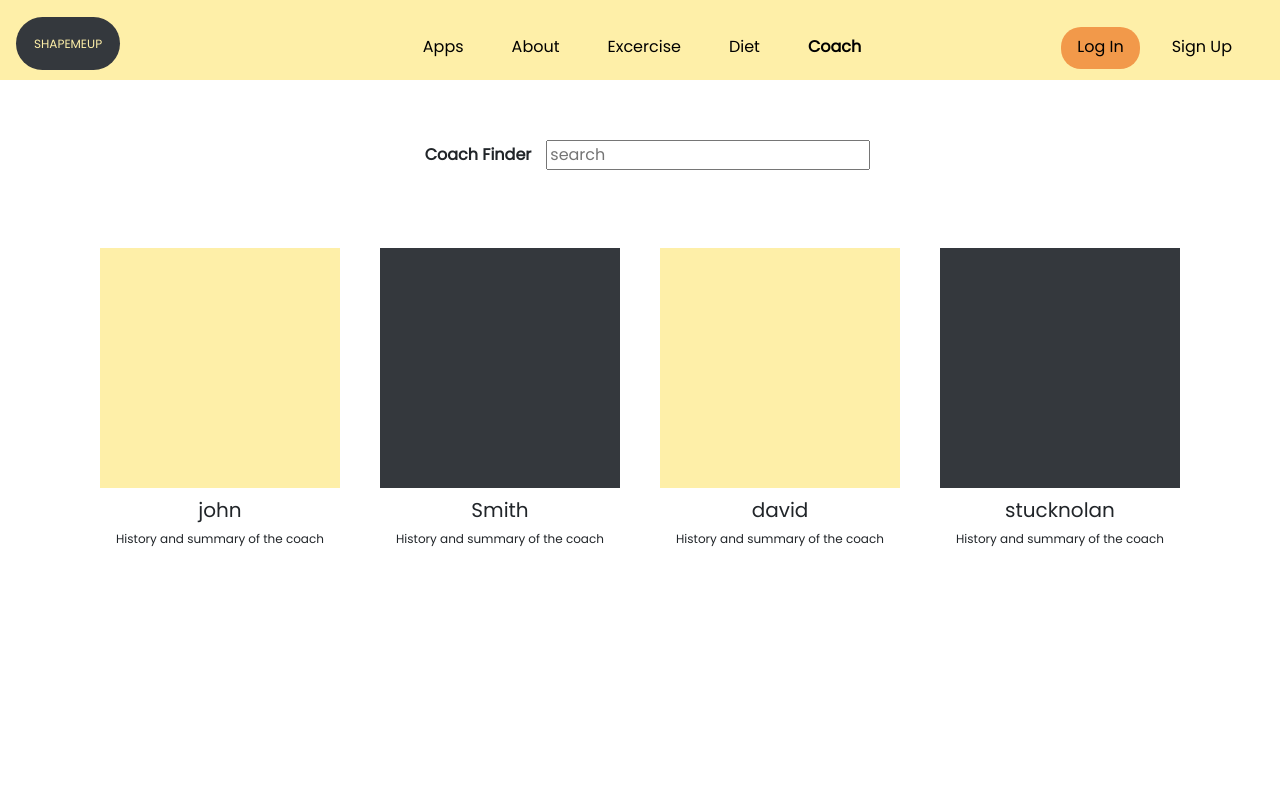
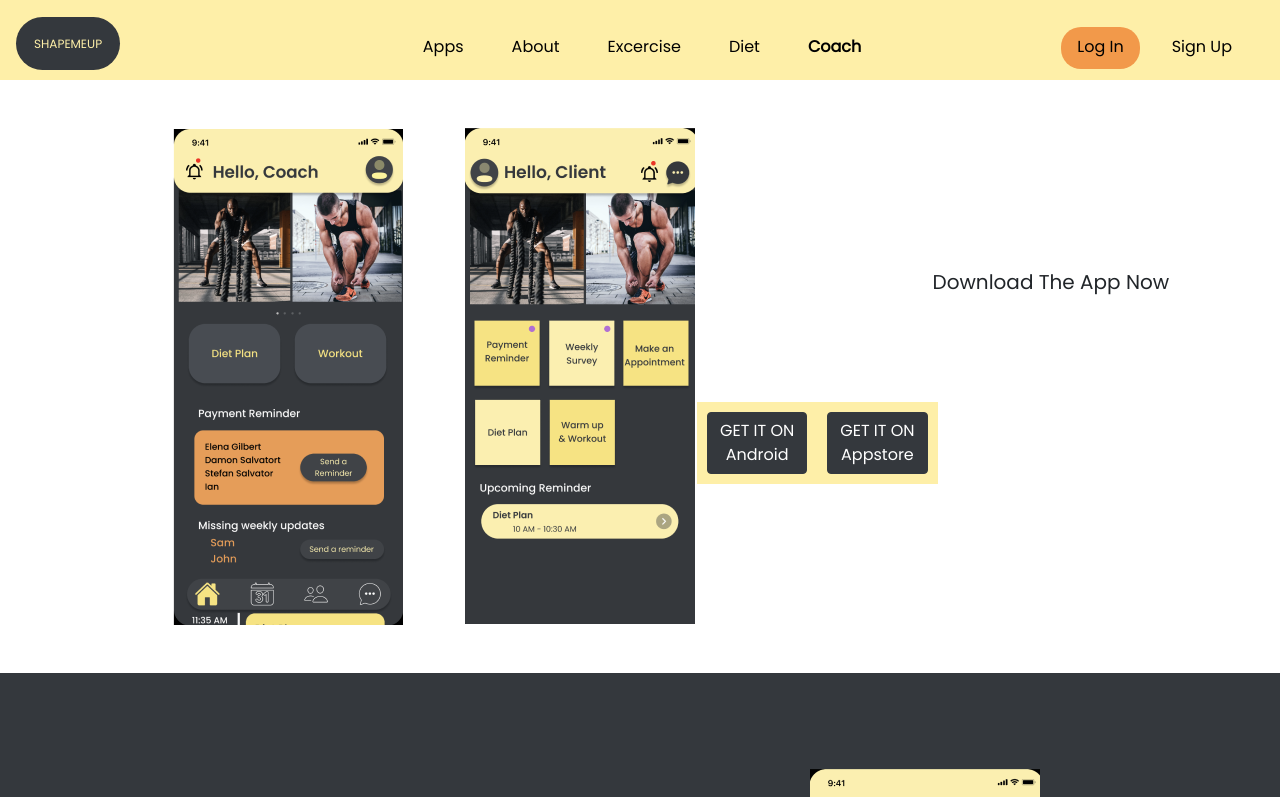
Before and after one commit to sridevi14/shapemeup, a React (Create React App) app: page /coach in a window 1280 px wide. Shown: the top 797 px of the page. Built offline with nearby package versions, Linux system fonts and the light colour scheme.

Commit message:
Create a React app and publish it to GitHub Pages

```diff
--- a/src/components/App.js
+++ /dev/null
@@ -1,34 +0,0 @@
-import NavBar from './Header';
-import Excercise from './Excercise';
-import Diet from './Diet';
-import Sign_up from './Sign_up';
-import Coach from './Coach';
-import Apps from './mobile';
-
-import './App.css';
-import { BrowserRouter as Router, Switch, Route } from "react-router-dom";
-import About from './About';
-
-function App() {
-  return (
-    <div className="App">
-
- <Router>
-        <NavBar/>
-
-        <div className="pages">
-          <Switch>
-            <Route exact path="/" component={Apps} />
-            <Route path="/about" component={About} />
-            <Route path="/Coach" component={Coach} />
-            <Route path="/Diet" component={Diet} />
-            <Route path='/Excercise' component={Excercise}/>
-<Route path='/Sign_up' component={Sign_up}/>
-          </Switch>
-        </div>
-      </Router>
-     </div>
-  );
-}
-
-export default App;
--- a/src/index.js
+++ b/src/index.js
@@ -1,6 +1,41 @@
 import React from 'react';
 import ReactDOM from 'react-dom';
-import App from './components/App';
+
+import NavBar from './components/Header';
+import Excercise from './components/Excercise';
+import Diet from './components/Diet';
+import Sign_up from './components/Sign_up';
+import Coach from './components/Coach';
+import Apps from './components/mobile';
+
+import './components/App.css';
+import { BrowserRouter as Router, Switch, Route } from "react-router-dom";
+import About from './components/About';
+
+
+function App() {
+  return (
+    <div className="App">
+
+ <Router>
+        <NavBar/>
+
+        <div className="pages">
+          <Switch>
+            <Route exact path="" component={Apps} />
+            <Route path="/about" component={About} />
+            <Route path="/Coach" component={Coach} />
+            <Route path="/Diet" component={Diet} />
+            <Route path='/Excercise' component={Excercise}/>
+<Route path='/Sign_up' component={Sign_up}/>
+          </Switch>
+        </div>
+      </Router>
+     </div>
+  );
+}
+
+
 
 
 ReactDOM.render(
```
Also changed, not shown: 15 other files (tests, documents, lock files or other folders).
